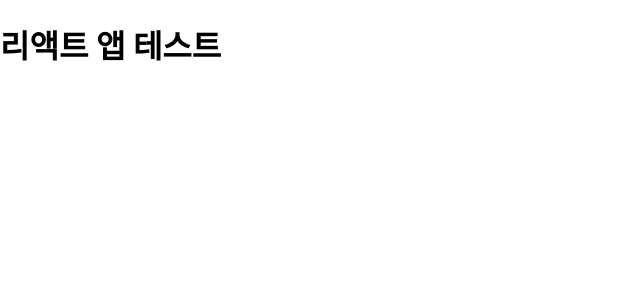
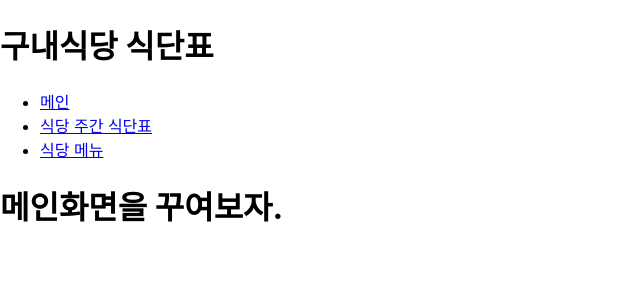
Before and after one commit to codeyaki/mtvs_cafeteria, a React (Create React App) app in the folder client/: page / in a window 1280 px wide. Shown: the top 300 px of the page, without its empty margins (0-640 px from the left). Built offline with nearby package versions, Linux system fonts and the light colour scheme.

Commit message:
리액트 MAIN 화면 추가

```diff
--- a/client/package.json
+++ b/client/package.json
@@ -8,6 +8,7 @@
     "@testing-library/user-event": "^13.5.0",
     "react": "^18.2.0",
     "react-dom": "^18.2.0",
+    "react-router-dom": "^6.3.0",
     "react-scripts": "5.0.1",
     "web-vitals": "^2.1.4"
   },
--- a/client/src/App.js
+++ b/client/src/App.js
@@ -1,8 +1,17 @@
+import {BrowserRouter, Routes, Route} from 'react-router-dom';
+import Layout from './layouts/Layout';
+import Main from './pages/Main';
 
 
 function App() {
   return (
-    <h1>리액트 앱 테스트</h1>
+    <BrowserRouter>
+      <Routes>
+        <Route path='/' element={<Layout/>}>
+          <Route index element={<Main/>}/>
+        </Route>
+      </Routes>
+    </BrowserRouter>
   );
 }
 
--- /dev/null
+++ b/client/src/layouts/Layout.js
@@ -0,0 +1,17 @@
+import { Outlet } from "react-router-dom";
+import Header from './../components/commons/Header';
+import Navbar from './../components/commons/Navbar';
+
+
+function Layout() {
+
+    return(
+        <div>
+            <Header/>
+            <Navbar/>
+            <Outlet/>
+        </div>
+    );
+}
+
+export default Layout;
--- /dev/null
+++ b/client/src/pages/Main.js
@@ -0,0 +1,12 @@
+
+
+function Main(){
+
+    return (
+        <div>
+            <h1>메인화면을 꾸여보자.</h1>
+        </div>
+    );
+}
+
+export default Main;
```
Also changed, not shown: 1 other file (tests, documents, lock files or other folders).
